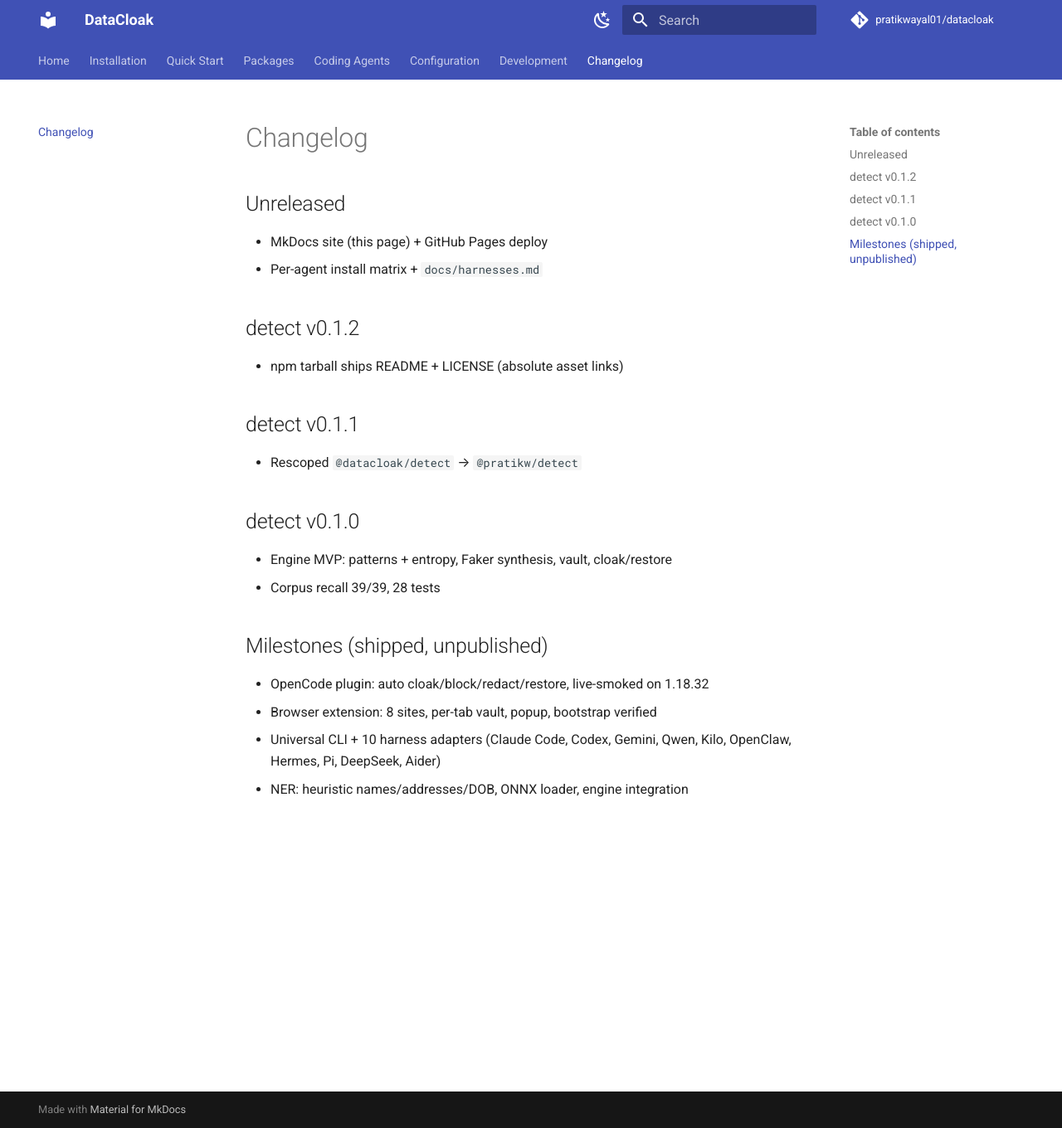
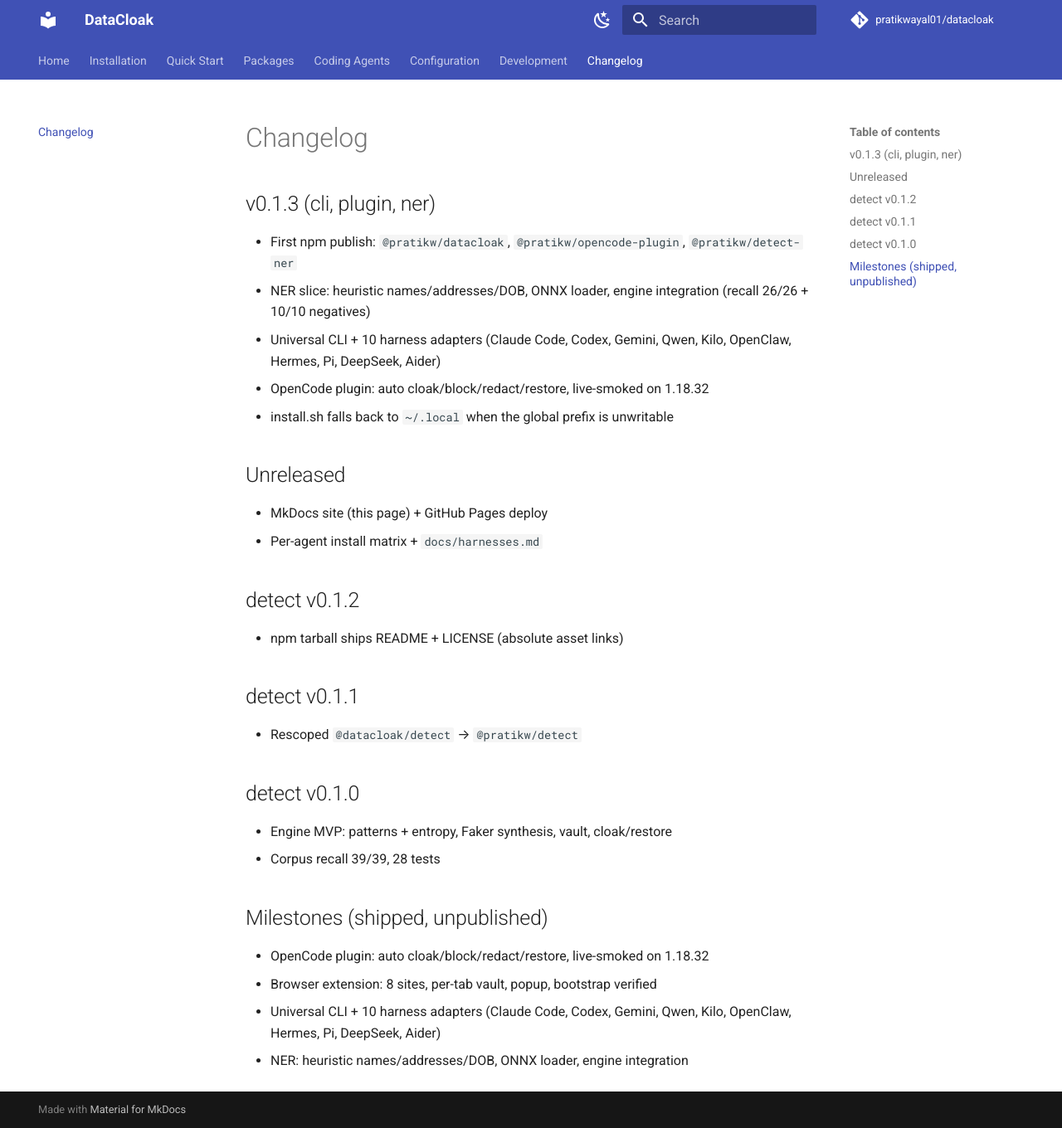
Before and after one commit to pratikwayal01/datacloak, an MkDocs documentation site: the page built from docs/changelog.md, in a window 1280 px wide and 1360 px high. Shown: the whole window at 83% size. Built offline with MkDocs 1.6.1 and Material for MkDocs 9.7.7, drawn with Linux system fonts in a browser that asks for light colours; comment, search, counter and statistics services are not loaded.

Commit message:
docs: retire status table, publish NER + packages matrix

```diff
--- a/docs/changelog.md
+++ b/docs/changelog.md
@@ -1,4 +1,15 @@
 # Changelog
+
+## v0.1.3 (cli, plugin, ner)
+
+- First npm publish: `@pratikw/datacloak`, `@pratikw/opencode-plugin`,
+  `@pratikw/detect-ner`
+- NER slice: heuristic names/addresses/DOB, ONNX loader, engine integration
+  (recall 26/26 + 10/10 negatives)
+- Universal CLI + 10 harness adapters (Claude Code, Codex, Gemini, Qwen,
+  Kilo, OpenClaw, Hermes, Pi, DeepSeek, Aider)
+- OpenCode plugin: auto cloak/block/redact/restore, live-smoked on 1.18.32
+- install.sh falls back to `~/.local` when the global prefix is unwritable
 
 ## Unreleased
 
```
Also changed, not shown: README.md (+1 -12 lines), docs/packages.md (+3 -3 lines).
